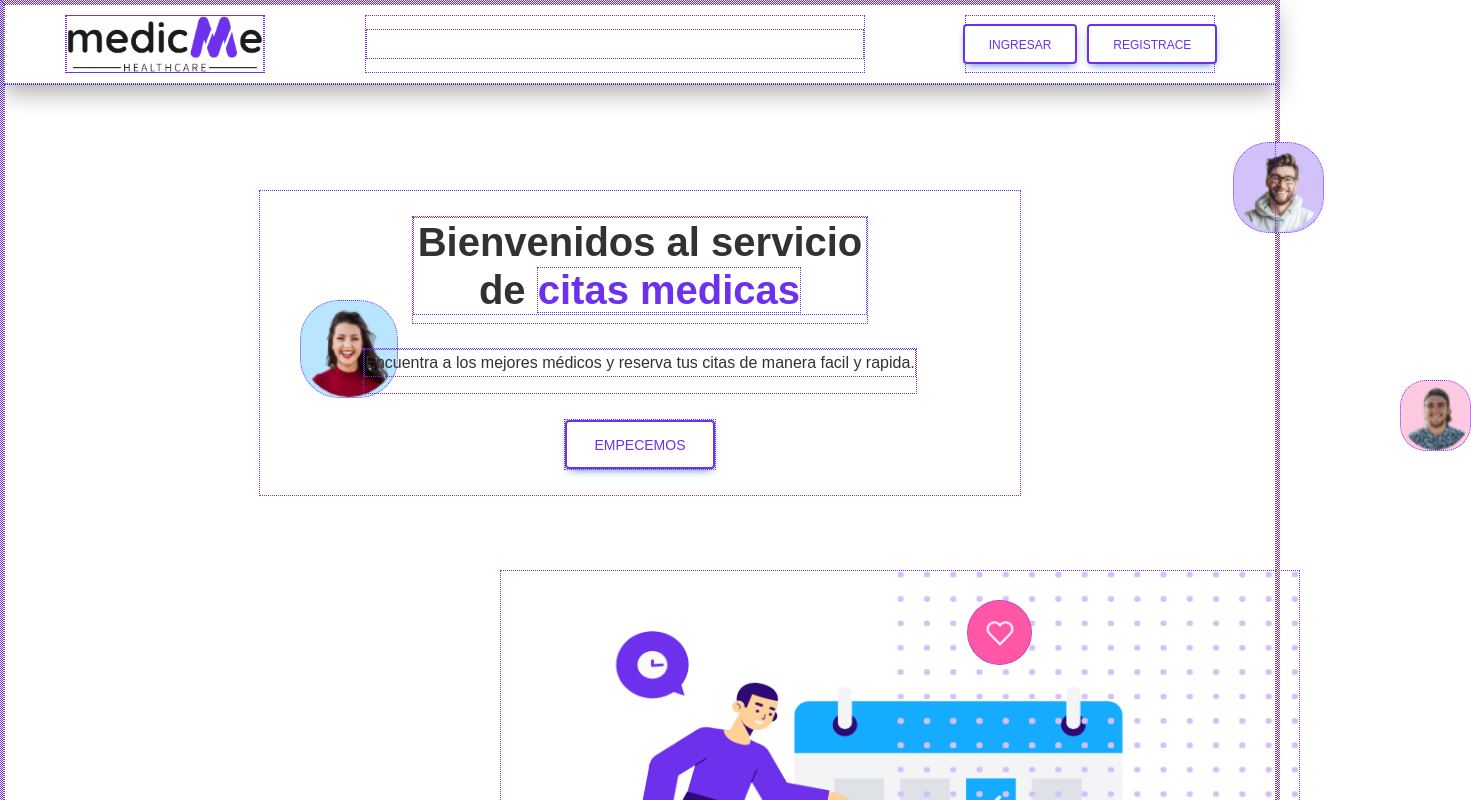
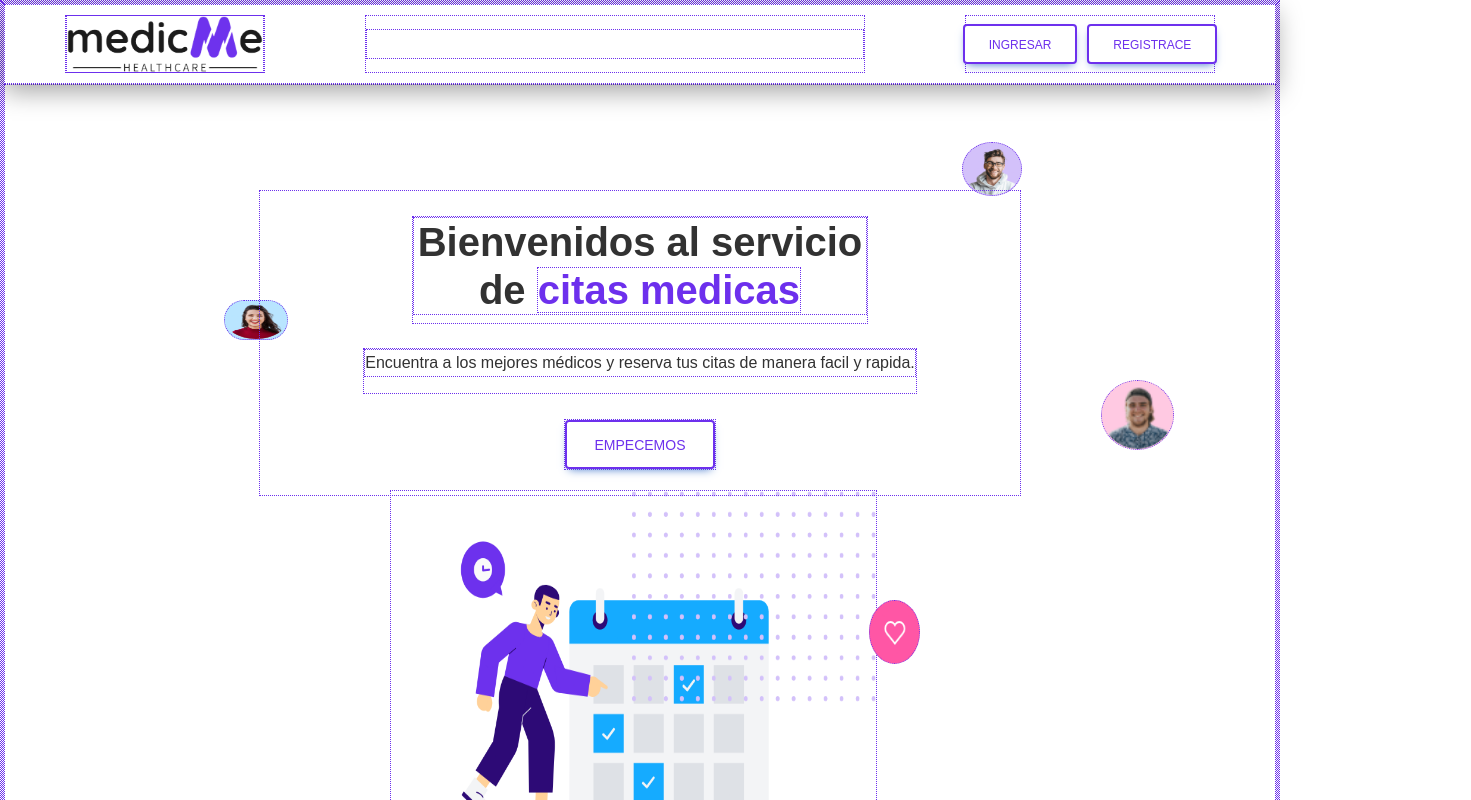
Before and after one commit to ciscojuan/medicMe-HealthCare, a React (Create React App) app in the folder front-end/: page / in a window 1280 px wide. Shown: the top 800 px of the page, 1471 px wide, since content can reach past the window. Built offline with nearby package versions, Linux system fonts and the light colour scheme.

Commit message:
Agregando media queries a la aplicacion.

```diff
--- a/front-end/src/App.css
+++ b/front-end/src/App.css
@@ -83,3 +83,6 @@ h2{
       padding: 10px;
   }
 }
+
+@media (max-width: 480px){
+}
--- a/front-end/src/components/home/Rotulo/rotulo.css
+++ b/front-end/src/components/home/Rotulo/rotulo.css
@@ -1,10 +1,11 @@
 .rotulo {
     width: 100%;
-    height: 16rem;
+    height: 100%;
     display: flex;
     flex-direction: column;
     justify-content: center;
     align-items: center;
+    padding: 20px 0;
 }
 
 .rotulo__container {
@@ -32,7 +33,33 @@
     text-align: center;
     width: 60%;
 }
+@media (max-width: 1800px) {}
+@media (max-width: 1200px) {
+    .rotulo__title,
+        .rotulo__subtitle {
+            width: 100%;
+        }
+}
+@media (max-width: 900px) {
 
+}
+@media (max-width: 768px) {
+
+}
+
+
+@media (max-width: 640px) {
+    .rotulo{
+        width: 100%;
+        height: 100%;
+    }
+    .rotulo__container{
+        width: 80%;
+    }
+    .rotulo__title,.rotulo__subtitle{
+        width: 100%;
+    }
+}
 @media (max-width: 480px) {
     .rotulo {
         height: 100%;
@@ -49,11 +76,3 @@
         width: 100%;
     }
 }
-
-@media (max-width: 640px) {}
-
-@media (max-width: 900px) {}
-
-@media (max-width: 1200px) {}
-
-@media (max-width: 1800px) {}
--- a/front-end/src/components/home/faq/faq.css
+++ b/front-end/src/components/home/faq/faq.css
@@ -52,25 +52,44 @@
     border-radius: var(--border-radius-2);
 }
 
-@media (max-width: 480px) {
-    .faq,.faq__container,.faq__container--acordion,.acordion--content{
+@media (max-width: 1800px) {}
+
+@media (max-width: 1200px) {}
+
+@media (max-width: 900px) {
+        .faq,
+            .faq__container,
+            .faq__container--acordion,
+            .acordion--content {
                 width: 100%;
                 height: 100%;
             }
-    .faq__container--image {
-        display: none;
+            .faq__container--image img{
+                max-width: 100%;
+            }
 }
 
+@media (max-width: 768px){
+    .faq,
+        .faq__container,
+        .faq__container--acordion,
+        .acordion--content {
+            width: 100%;
+            height: 100%;
         }
 
-@media (max-width: 640px) {
-    .registro {
+        .faq__container--image {
             display: none;
         }
 }
 
-@media (max-width: 900px) {}
+@media (max-width: 640px) {
 
-@media (max-width: 1200px) {}
+}
 
-@media (max-width: 1800px) {}
+@media (max-width: 480px) {
+
+
+
+
+}
--- a/front-end/src/components/home/header/header.css
+++ b/front-end/src/components/home/header/header.css
@@ -39,21 +39,24 @@
 
 .imgCal {
     position: absolute;
-    top: 570px;
-    left: 500px;
-    width: 800px;
-    height: 400px;
+    top: 61.25%;
+    left: 30.5%;
+    width: 38%;
+    height: 42%;
     border-radius: 0px;
 }
 
 .avatar1 {
     position: absolute;
-    top: 300px;
-    left: 300px;
-    width: 98px;
-    height: 98px;
+    top: 37.5%;
+    /* 300px / 1920px */
+    left: 17.5%;
+    /* 300px / 1920px */
+    width: 5%;
+    /* 98px / 1920px */
+    height: 5%;
+    /* 98px / 1920px */
     background: #B9E5FFFF;
-    /* secondary-200 */
     opacity: 1;
     overflow: hidden;
     border-radius: 39px;
@@ -61,39 +64,36 @@
 
 .avatar2 {
     position: absolute;
-    top: 380px;
-    left: 1400px;
-    width: 71px;
-    height: 71px;
+    top: 47.5%;
+    left: 86%;
+    width: 5.7%;
+    height: 8.7%;
     background: #FFC9E2FF;
-    /* tertiary1-200 */
     opacity: 1;
     overflow: hidden;
-    border-radius: 26px;
+    border-radius: 50%;
 }
 
 .avatar3 {
     position: absolute;
-    top: 142px;
-    left: 1233px;
-    width: 91px;
-    height: 91px;
+    top: 17.75%;
+    left: 75.125%;
+    width: 4.7%;
+    height: 6.7%;
     background: #D3C1FAFF;
-    /* primary-200 */
     opacity: 1;
     overflow: hidden;
-    border-radius: 36px;
+    border-radius: 50%;
 }
 
 .imgGrid2 {
     position: absolute;
-    top: 600px;
-    left: 967px;
-    width: 65px;
-    height: 65px;
+    top: 75%;
+    left: 67.875%;
+    width: 4%;
+    height: 8%;
     background: #FF56A5FF;
-    /* tertiary1-500 */
-    border-radius: 33px;
+    border-radius: 50%;
 }
 
 @media (max-width: 1800px) {}
@@ -123,42 +123,6 @@
         margin-bottom: 250px;
     }
 
-    .imgCal {
-        top: 600px;
-        left: 250px;
-        width: 350px;
-        height: 200px;
-        z-index: 3;
-    }
-
-    .avatar1 {
-        left: 90px;
-        top: 240px;
-        width: 70px;
-        height: 70px;
-    }
-
-    .avatar2 {
-        left: 715px;
-        top: 160px;
-        width: 70px;
-        height: 70px;
-    }
-
-    .avatar3 {
-        left: 125px;
-        top: 490px;
-        width: 70px;
-        height: 70px;
-    }
-
-    .imgGrid2 {
-        left: 533px;
-        top: 560px;
-        width: 70px;
-        height: 70px;
-        z-index: 1;
-    }
 }
 
 @media (max-width: 768px) {
@@ -172,13 +136,7 @@
         display: none;
     }
 
-    .imgGrid2 {
-        left: 400px;
-    }
 
-    .imgCal {
-        left: 120px;
-    }
 }
 
 @media (max-width: 480px) {
@@ -194,19 +152,12 @@
         z-index: 1;
     }
 
-    .imgCal {
-        left: 55px;
-        width: 350px;
-        height: 200px;
-    }
 
-    #nav__checkbox:checked~.imgCal {
-        display: none;
-    }
 
     .avatar1,
     .avatar2,
     .avatar3,
+    .imgCal,
     .imgGrid2 {
         display: none;
     }
--- a/front-end/src/components/home/services/services.css
+++ b/front-end/src/components/home/services/services.css
@@ -60,14 +60,26 @@
 
 @media (max-width: 1800px) {}
 
-@media (max-width: 1200px) {}
+@media (max-width: 1200px) {
+    .servicios__container {
+        display: grid;
+        grid-template-columns: auto auto;
+        place-items: center;
+            height: 100%;
+            gap: 100px;
+        }
+
+        .servicios__container--button {
+            width: 80%;
+        }
+}
 
 @media (max-width: 900px) {
     .servicios__container {
-            grid-template-columns: auto;
-            place-items: center;
+            display: flex;
+            flex-wrap: wrap;
             height: 100%;
-            gap: 0;
+            gap: 100px;
         }
 
         .servicios__container--button {
--- a/front-end/src/shared/nav/nav.css
+++ b/front-end/src/shared/nav/nav.css
@@ -201,9 +201,79 @@ header .nav--link .active {
     .nav__loginArea {
         display: none;
     }
+
+        .nav {
+            flex-direction: column;
+            height: 100%;
+        }
+
+        .nav__menu--link {
+            display: flex;
+            justify-content: center;
+            align-items: center;
+            flex-direction: column;
+            gap: 2rem;
+            margin: 1rem;
+        }
+
+        .link {
+            font-size: var(--font-size-2);
+        }
+
+        .nav__loginArea {
+            flex-direction: column;
+        }
+
+        #nav__checkbox:checked~.nav__menu,
+        #nav__checkbox:checked~.nav__loginArea {
+            display: flex;
+        }
+
+        #nav__checkbox:checked~.nav__toggle.close {
+            display: block;
+        }
+
+        #nav__checkbox:checked~.nav__toggle.nav__menu {
+            display: none;
+        }
 }
 
-@media (max-width: 640px) {}
+@media (max-width: 640px) {
+    .nav {
+            flex-direction: column;
+            height: 100%;
+        }
+
+        .nav__menu--link {
+            display: flex;
+            justify-content: center;
+            align-items: center;
+            flex-direction: column;
+            gap: 2rem;
+            margin: 1rem;
+        }
+
+        .link {
+            font-size: var(--font-size-1);
+        }
+
+        .nav__loginArea {
+            flex-direction: column;
+        }
+
+        #nav__checkbox:checked~.nav__menu,
+        #nav__checkbox:checked~.nav__loginArea {
+            display: flex;
+        }
+
+        #nav__checkbox:checked~.nav__toggle.close {
+            display: block;
+        }
+
+        #nav__checkbox:checked~.nav__toggle.nav__menu {
+            display: none;
+        }
+}
 
 @media (max-width: 480px) {
     .nav {
```
Lines whose indentation alone changed are shown as unchanged.
